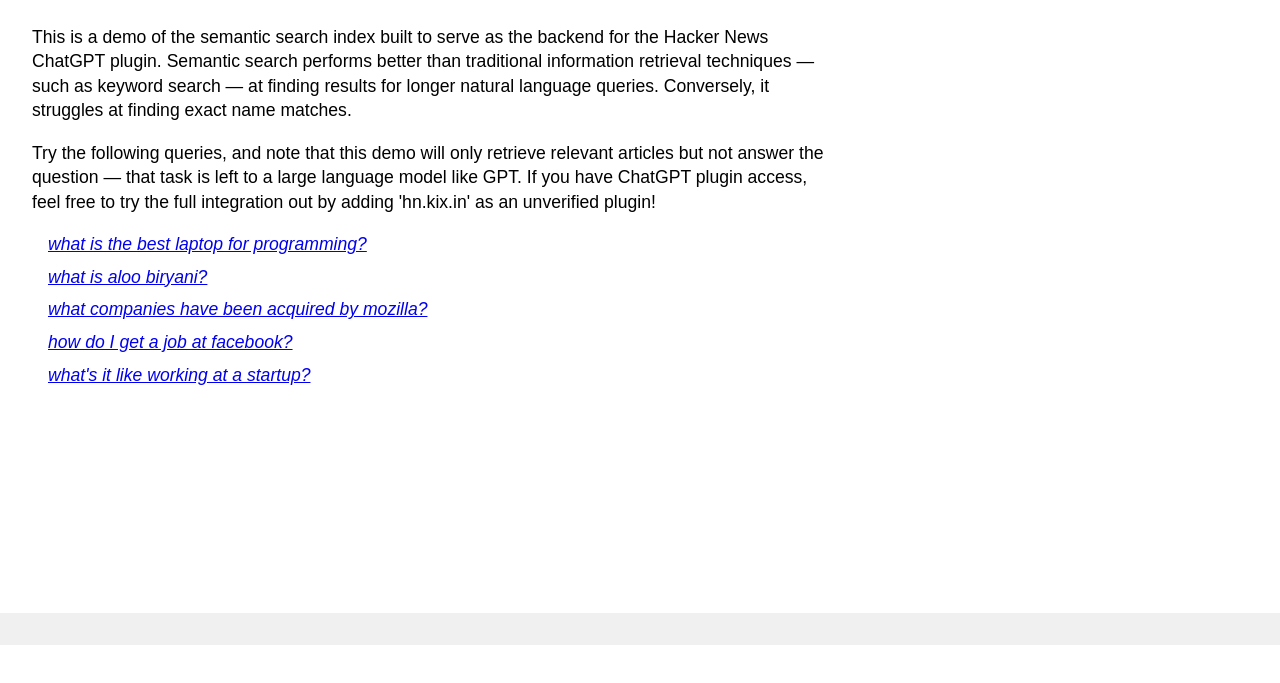
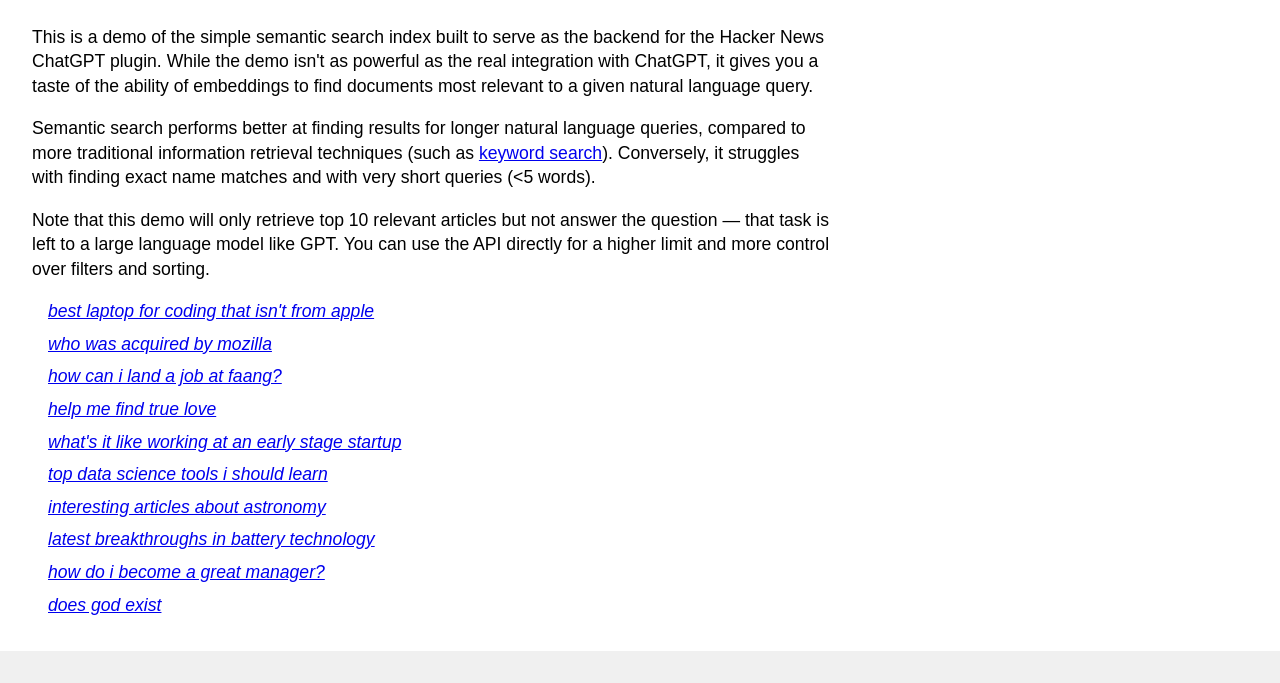
Before and after one commit to anantn/hn-chatgpt-plugin, a plain HTML site: page api-server/static/index.html in a window 1280 px wide. Shown: the part 155-838 px from the top of the page. Before the commit the page ends 800 px from the top, so only its background shows below. Drawn offline with Linux system fonts and the light colour scheme.

Commit message:
Tweak ranking and add more example queries

```diff
--- a/api-server/static/index.html
+++ b/api-server/static/index.html
@@ -136,6 +136,8 @@
             cursor: pointer;
         }
     </style>
+    <script defer data-domain="hn.kix.in" data-api="https://data.kix.in/api/event"
+        src="https://kix.in/js/data.js"></script>
 </head>
 
 <body>
@@ -163,31 +165,48 @@
 
     </footer>
     <script>
-        const placeholderText = `
+        const sampleQuestions = [
+            "best laptop for coding that isn't from apple",
+            "who was acquired by mozilla",
+            "how can i land a job at faang?",
+            "help me find true love",
+            "what's it like working at an early stage startup",
+            "top data science tools i should learn",
+            "interesting articles about astronomy",
+            "latest breakthroughs in battery technology",
+            "how do i become a great manager?",
+            "does god exist"
+        ]
+        var placeholderText = `
         <div id="placeholder-text">
             <p>
-                This is a demo of the semantic search index built to serve as the backend for the Hacker
-                News ChatGPT plugin. Semantic search performs better than traditional information retrieval
-                techniques &mdash; such as keyword search &mdash; at finding results for longer natural
-                language queries. Conversely, it struggles at finding exact name matches.
+                This is a demo of the simple semantic search index built to serve as the backend for the Hacker
+                News ChatGPT plugin. While the demo isn't as powerful as the real integration with ChatGPT, it gives you
+                a taste of the ability of embeddings to find documents most relevant to a given natural language query.
+            <p>
+                Semantic search performs better at finding results for longer natural language queries, compared
+                to more traditional information retrieval techniques (such as
+                <a href="https://hn.algolia.com">keyword search</a>). Conversely, it struggles
+                with finding exact name matches and with very short queries (<5 words).
             </p>
             <p>
-                Try the following queries, and note that this demo will only retrieve relevant articles but
-                not answer the question &mdash; that task is left to a large language model like GPT. If you
-                have ChatGPT plugin access, feel free to try the full integration out by adding 'hn.kix.in'
-                as an unverified plugin!
+                Note that this demo will only retrieve top 10 relevant articles but not answer the question &mdash;
+                that task is left to a large language model like GPT. You can use the API directly for a higher limit
+                and more control over filters and sorting.
             </p>
             <ul id="example-queries">
-                <li><a href="#">what is the best laptop for programming?</a></li>
-                <li><a href="#">what is aloo biryani?</a></li>
-                <li><a href="#">what companies have been acquired by mozilla?</a></li>
-                <li><a href="#">how do I get a job at facebook?</a></li>
-                <li><a href="#">what's it like working at a startup?</a></li>
+                {questions}
             </ul>
         </div>
         `
+        var sampleQuestionsHTML = "";
+        for (var i in sampleQuestions) {
+            sampleQuestionsHTML += `<li><a href="#">${sampleQuestions[i]}</a></li>`;
+        }
+        placeholderText = placeholderText.replace("{questions}", sampleQuestionsHTML);
 
         function attachExampleQueries() {
+            document.getElementById("results").innerHTML = placeholderText;
             document.querySelectorAll("#example-queries a").forEach((exampleQueryLink) => {
                 exampleQueryLink.addEventListener("click", (event) => {
                     event.preventDefault();
@@ -197,7 +216,6 @@
                 });
             });
         }
-        document.getElementById("results").innerHTML = placeholderText;
         attachExampleQueries();
 
         function handleEnterKey(event) {
@@ -209,7 +227,6 @@
         function clearSearch() {
             document.getElementById("search-input").value = "";
             document.getElementById("results-summary").innerHTML = "";
-            document.getElementById("results").innerHTML = placeholderText;
             attachExampleQueries();
         }
 
@@ -253,7 +270,7 @@
 
         function timeDifference(story) {
             const currentDate = new Date();
-            const storyDate = new Date(story.time * 1000);
+            const storyDate = new Date(story.time);
             const timeDifference = Math.abs(currentDate - storyDate);
             const timeDifferenceHours = Math.ceil(timeDifference / (1000 * 60 * 60));
             const timeDifferenceDays = Math.ceil(timeDifferenceHours / 24);
```
Also changed, not shown: 1 other file.
